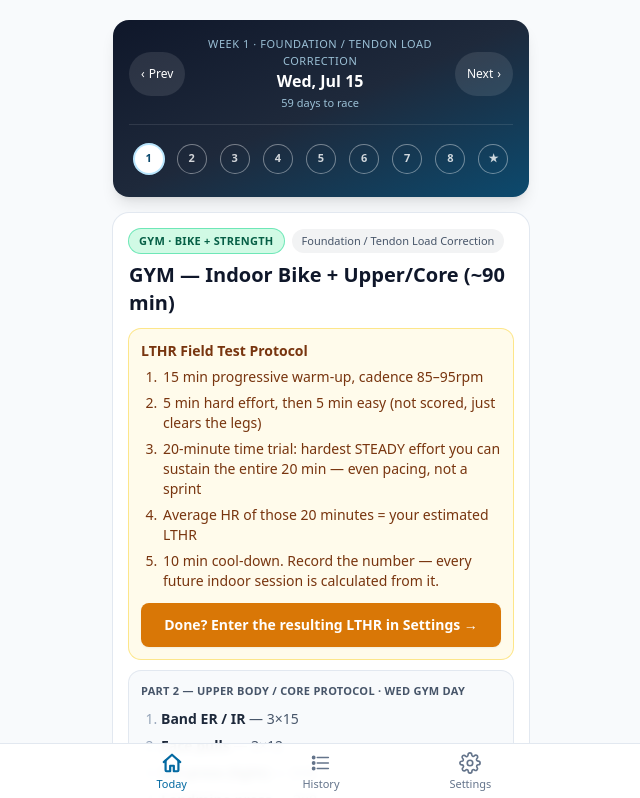
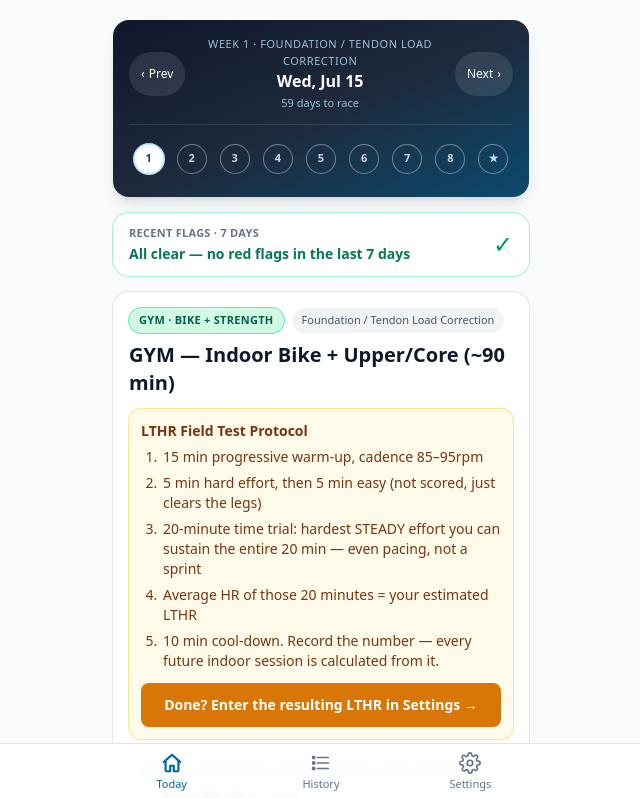
Before and after one commit to gitgonnagit/granfondo-training-companion, a React (Vite) app: page / in a window 1280 px wide. Shown: the top 798 px of the page, without its empty margins (319-959 px from the left). Built offline with nearby package versions, Linux system fonts and the light colour scheme.

Commit message:
Today tab: Recent Flags (7d) widget + shared FlagBadge component

```diff
--- /dev/null
+++ b/src/components/FlagBadge.jsx
@@ -0,0 +1,34 @@
+// Per red-flag rule: short label, tone (amber = advisory, red = severe
+// per spec §7 ankle-flag treatment), and full title for hover/aria
+// tooltip. Shared between the History rows and the Today "Recent
+// flags" widget so visual treatment is identical across the app.
+
+import React from 'react'
+
+export const FLAG_BADGES = {
+  tendon_pain:     { short: 'Tendon',    tone: 'amber', title: 'Tendon pain elevated' },
+  ankle_flag:      { short: 'Ankle',     tone: 'red',   title: 'Ankle red flag' },
+  recovery_flag:   { short: 'Recovery',  tone: 'amber', title: 'Recovery markers flagged' },
+  performance_flag:{ short: 'Effort↑',   tone: 'amber', title: 'Session harder than expected' },
+  weight_flag:     { short: 'Weight',    tone: 'amber', title: 'Unintended weight loss' },
+}
+
+const FLAG_TONE_CLASS = {
+  amber: 'bg-amber-100 text-amber-900 ring-amber-300',
+  red:   'bg-red-100 text-red-900 ring-red-300',
+}
+
+export default function FlagBadge({ id }) {
+  const def = FLAG_BADGES[id]
+  if (!def) return null
+  return (
+    <span
+      title={def.title}
+      aria-label={def.title}
+      className={`inline-flex items-center gap-1 rounded-full px-2 py-0.5 text-[10px] font-semibold uppercase tracking-wide ring-1 ${FLAG_TONE_CLASS[def.tone]}`}
+    >
+      <span aria-hidden="true">⚑</span>
+      {def.short}
+    </span>
+  )
+}
--- a/src/components/HistoryView.jsx
+++ b/src/components/HistoryView.jsx
@@ -7,6 +7,7 @@ import React, { useMemo } from 'react'
 import { findDay, prettyDate } from '../lib/dateUtils.js'
 import { badgeClass, badgeLabel } from '../lib/zoneCalc.js'
 import { evaluateAllFlags } from '../lib/redFlags.js'
+import FlagBadge from './FlagBadge.jsx'
 
 export default function HistoryView({ logs, onSelectDate }) {
   const entries = useMemo(() => {
@@ -114,36 +115,6 @@ function Header() {
   )
 }
 
-// Per red-flag rule: short label, tone (amber=advisory / red=severe per
-// spec §7 ankle-flag treatment), and full title for the tooltip.
-const FLAG_BADGES = {
-  tendon_pain:     { short: 'Tendon',   tone: 'amber', title: 'Tendon pain elevated' },
-  ankle_flag:      { short: 'Ankle',    tone: 'red',   title: 'Ankle red flag' },
-  recovery_flag:   { short: 'Recovery', tone: 'amber', title: 'Recovery markers flagged' },
-  performance_flag:{ short: 'Effort↑', tone: 'amber', title: 'Session harder than expected' },
-  weight_flag:     { short: 'Weight',   tone: 'amber', title: 'Unintended weight loss' },
-}
-
-const FLAG_TONE_CLASS = {
-  amber: 'bg-amber-100 text-amber-900 ring-amber-300',
-  red:   'bg-red-100 text-red-900 ring-red-300',
-}
-
-function FlagBadge({ id }) {
-  const def = FLAG_BADGES[id]
-  if (!def) return null
-  return (
-    <span
-      title={def.title}
-      aria-label={def.title}
-      className={`inline-flex items-center gap-1 rounded-full px-2 py-0.5 text-[10px] font-semibold uppercase tracking-wide ring-1 ${FLAG_TONE_CLASS[def.tone]}`}
-    >
-      <span aria-hidden="true">⚑</span>
-      {def.short}
-    </span>
-  )
-}
-
 function fmtNum(v) {
   if (v == null || v === '' || Number.isNaN(Number(v))) return '—'
   return String(v)
--- /dev/null
+++ b/src/components/RecentFlagsWidget.jsx
@@ -0,0 +1,98 @@
+// "Recent flags (7 days)" widget for the Today tab. Aggregates red
+// flags fired across the 7 calendar days ending at the device's actual
+// today (NOT the navigated `selectedDate`) — the user said "at-a-
+// glance each morning", so the summary always represents the recent
+// state regardless of where the user is looking in the calendar.
+//
+// Empty state: green-bordered "All clear" pill.
+// Populated state: amber-bordered pill with the unique fired rules,
+// each followed by the number of days that rule fired
+// (e.g. "⚑ Tendon ×3 · ⚑ Ankle ×1").
+
+import React, { useMemo } from 'react'
+import { addDays, todayISO } from '../lib/dateUtils.js'
+import { evaluateAllFlags } from '../lib/redFlags.js'
+import FlagBadge from './FlagBadge.jsx'
+
+const WINDOW_DAYS = 7
+
+export default function RecentFlagsWidget({ logs }) {
+  // Anchor to actual today (not selectedDate) so the morning summary
+  // is stable regardless of where the user navigated. Spec wording:
+  // "at-a-glance each morning".
+  const today = todayISO()
+
+  const summary = useMemo(() => {
+    // flagId → number of distinct days that rule fired across the window.
+    // Walks oldest → newest so insertion order = chronological order;
+    // combined with how `evaluateAllFlags` iterates `planData.redFlags`,
+    // this gives us a stable per-rule ordering that matches the spec's
+    // tendon → ankle → recovery → performance → weight rule order.
+    const counts = new Map()
+    let total = 0
+    for (let offset = WINDOW_DAYS - 1; offset >= 0; offset--) {
+      const iso = addDays(today, -offset)
+      if (!logs[iso]) continue
+      const flags = evaluateAllFlags(logs, iso)
+      for (const f of flags) {
+        counts.set(f.id, (counts.get(f.id) || 0) + 1)
+        total += 1
+      }
+    }
+    return { counts, total }
+  }, [logs, today])
+
+  if (summary.total === 0) {
+    return (
+      <section
+        aria-label="Recent flags, last 7 days"
+        className="rounded-2xl bg-white ring-1 ring-emerald-200 shadow-sm px-4 py-3"
+      >
+        <div className="flex items-center justify-between gap-2">
+          <div>
+            <p className="text-[11px] font-semibold uppercase tracking-wide text-slate-500">
+              Recent flags · 7 days
+            </p>
+            <p className="mt-0.5 text-[14px] font-semibold text-emerald-700">
+              All clear — no red flags in the last 7 days
+            </p>
+          </div>
+          <span aria-hidden="true" className="text-[24px] text-emerald-600">✓</span>
+        </div>
+      </section>
+    )
+  }
+
+  return (
+    <section
+      aria-label={`Recent flags, last 7 days — ${summary.total} fired`}
+      className="rounded-2xl bg-white ring-1 ring-amber-300 shadow-sm px-4 py-3"
+    >
+      <div className="flex items-baseline justify-between gap-2 flex-wrap">
+        <p className="text-[11px] font-semibold uppercase tracking-wide text-amber-700">
+          Recent flags · 7 days
+        </p>
+        <p className="text-[13px] font-semibold text-amber-900">
+          {summary.total} flag{summary.total === 1 ? '' : 's'} in 7 days
+        </p>
+      </div>
+      <div className="mt-2 flex flex-wrap gap-x-3 gap-y-2">
+        {Array.from(summary.counts.entries()).map(([id, n]) => (
+          <span
+            key={id}
+            className="inline-flex items-center gap-1.5"
+            title={`Fired ${n} of last 7 days`}
+          >
+            <FlagBadge id={id} />
+            <span
+              aria-hidden="true"
+              className="text-[11px] font-semibold text-slate-600 tabular-nums"
+            >
+              × {n}
+            </span>
+          </span>
+        ))}
+      </div>
+    </section>
+  )
+}
--- a/src/components/TodayView.jsx
+++ b/src/components/TodayView.jsx
@@ -21,6 +21,7 @@ import planData from '../data/planData.json' with { type: 'json' }
 import WorkoutCard from './WorkoutCard.jsx'
 import NutritionCard from './NutritionCard.jsx'
 import RedFlagBanner from './RedFlagBanner.jsx'
+import RecentFlagsWidget from './RecentFlagsWidget.jsx'
 import LogForm from './LogForm.jsx'
 import { evaluateAllFlags } from '../lib/redFlags.js'
 import { lthrForWeek } from '../lib/zoneCalc.js'
@@ -65,6 +66,8 @@ export default function TodayView({ logs, settings, selectedDate, onSelectDate,
         onSelectDate={onSelectDate}
         week={week}
       />
+
+      <RecentFlagsWidget logs={logs} />
 
       {flags.length > 0 && (
         <div className="space-y-2">
```
